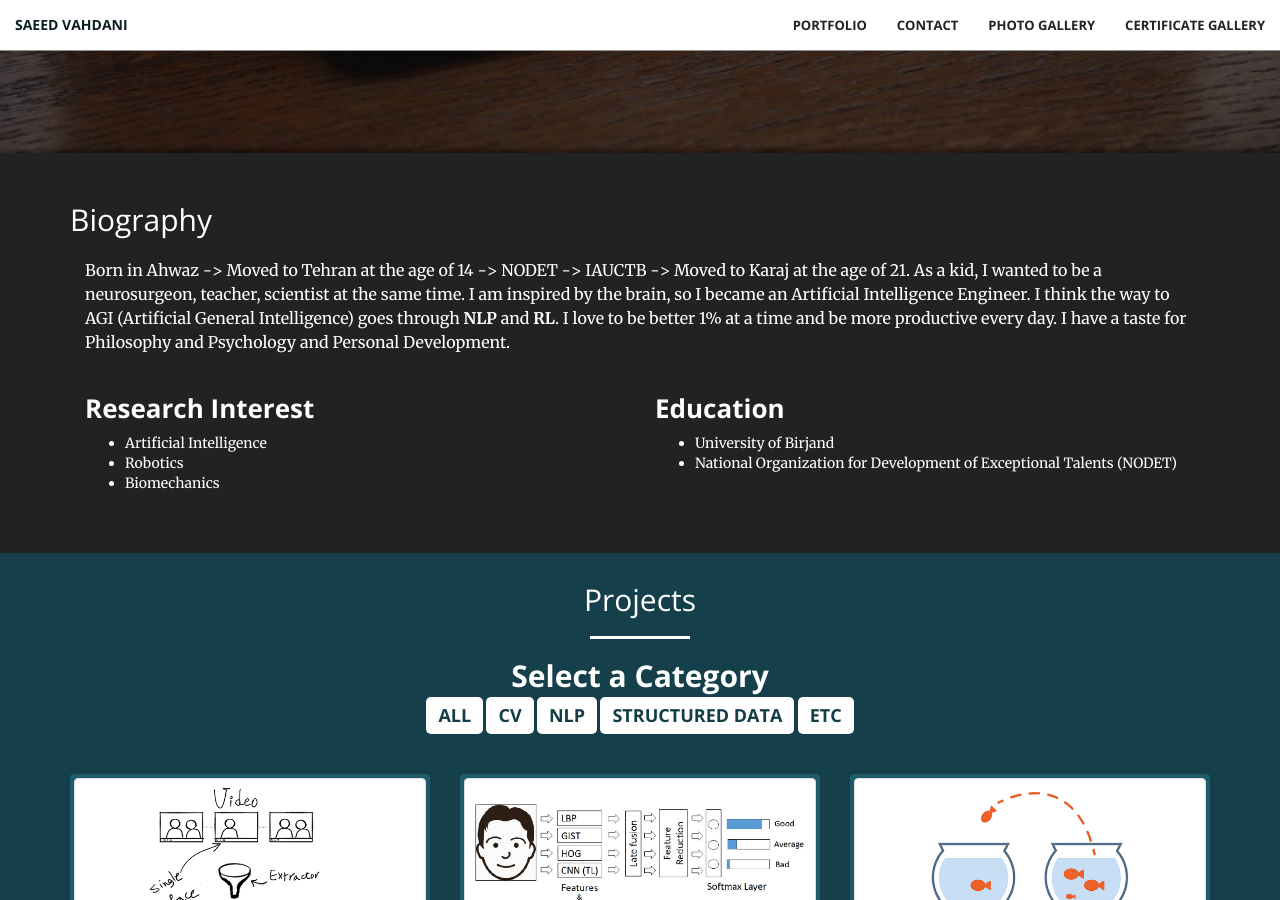
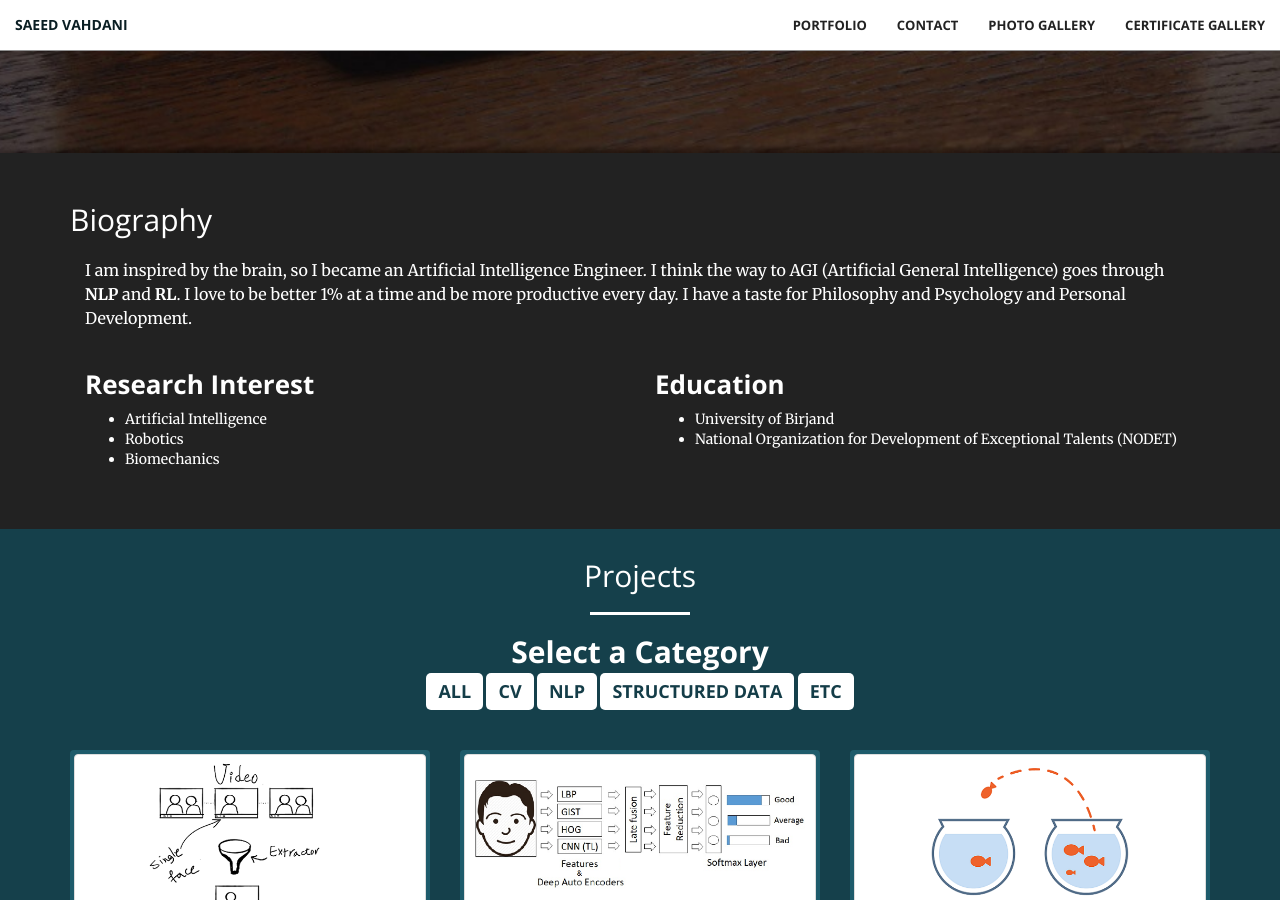
Before and after one commit to SaeedVahdani/SaeedVahdani.github.io, a Jekyll site: the page built from index.html, in a window 1280 px wide and 900 px high, scrolled down 747 px. Built offline with Jekyll 4.4.1, drawn with Linux system fonts in a browser that asks for light colours.

Commit message:
new github

```diff
--- a/_includes/aside.html
+++ b/_includes/aside.html
@@ -4,8 +4,7 @@
             <h2>Biography</h2>
             <div class="col-lg-12 col-md-12 col-sm-12 col-xs-12">
                 <p>
-                    Born in Ahwaz -> Moved to Tehran at the age of 14 -> NODET -> IAUCTB -> Moved to Karaj at the age of
-                    21. As a kid, I wanted to be a neurosurgeon, teacher, scientist at the same time. I am inspired by
+                    I am inspired by
                     the brain, so I became an Artificial Intelligence Engineer. I think the way to AGI (Artificial
                     General Intelligence) goes through <b>NLP</b> and <b>RL</b>. I love to be better 1% at a time and be more
                     productive every day. I have a taste for Philosophy and Psychology and Personal Development.
```
